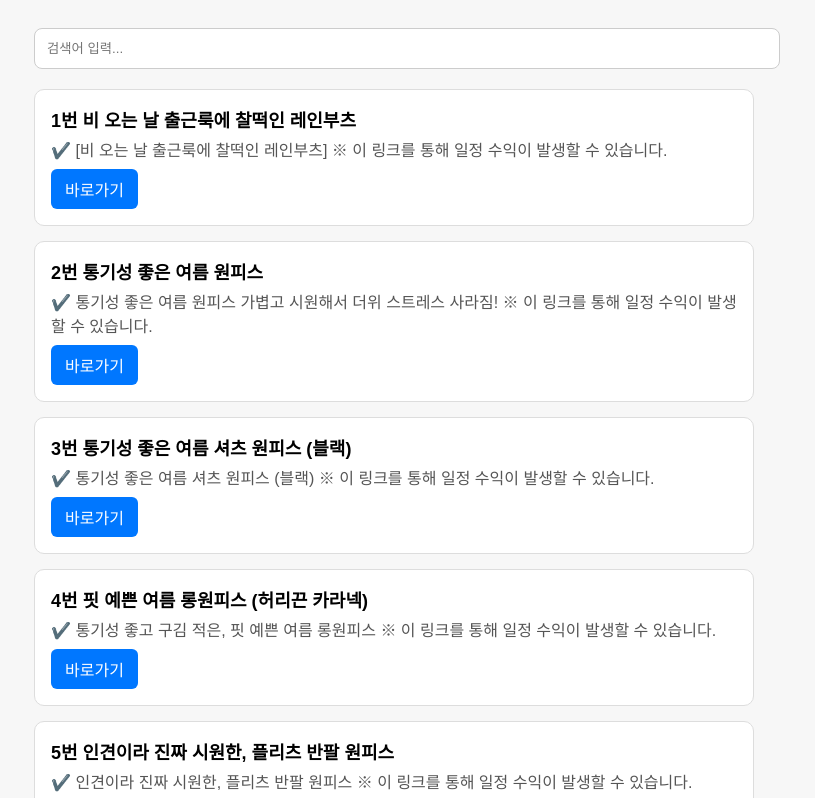
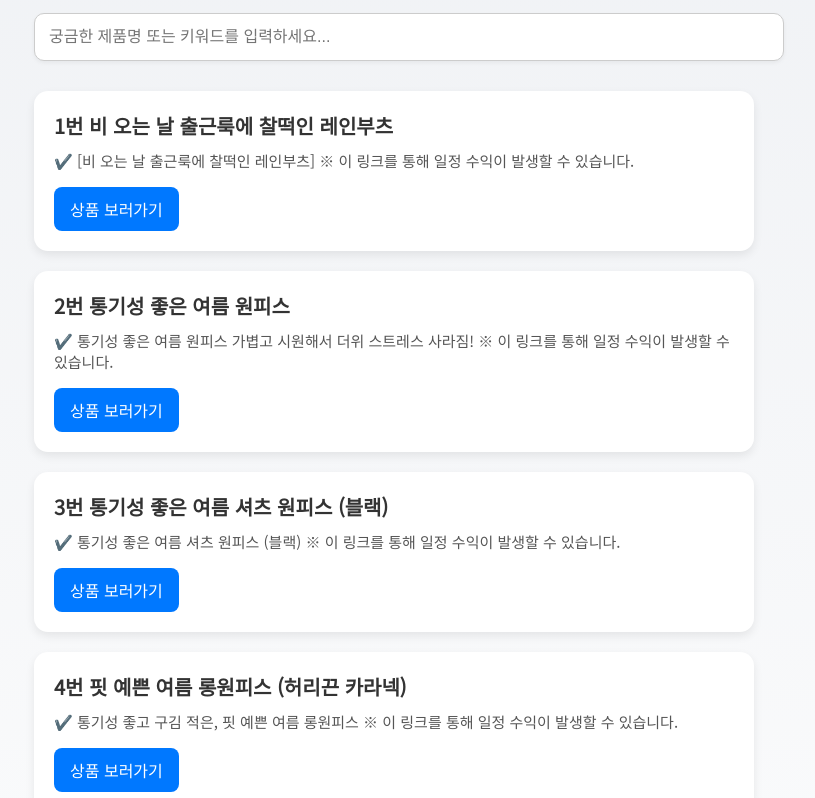
Before and after one commit to EatedApple/linkpage, a plain HTML site: page index.html in a window 1280 px wide. Shown: the part 111-909 px from the top of the page, without its empty margins (246-1061 px from the left). Drawn offline with Linux system fonts and the light colour scheme.

Commit message:
Update index.html

```diff
--- a/index.html
+++ b/index.html
@@ -2,24 +2,96 @@
 <html lang="ko">
 <head>
   <meta charset="UTF-8" />
-  <meta name="viewport" content="width=device-width, initial-scale=1.0" />
-  <title>item99 상품 모음</title>
+  <meta name="viewport" content="width=device-width, initial-scale=1.0"/>
+  <title>item99 추천 리스트</title>
+  <link href="https://fonts.googleapis.com/css2?family=Noto+Sans+KR&display=swap" rel="stylesheet">
   <style>
-    body { font-family: sans-serif; padding: 30px; background: #f7f7f7; max-width: 720px; margin: auto; }
-    h1 { text-align: center; }
-    #search { width: 100%; padding: 12px; margin: 20px 0; border-radius: 8px; border: 1px solid #ccc; }
-    .item { background: #fff; padding: 16px; margin-bottom: 15px; border-radius: 10px; border: 1px solid #ddd; }
-    .item-title { font-size: 18px; font-weight: bold; margin-bottom: 5px; }
-    .item-desc { color: #555; margin-bottom: 8px; }
-    .item a { background: #0077ff; color: white; text-decoration: none; padding: 8px 14px; border-radius: 6px; display: inline-block; }
+    body {
+      font-family: 'Noto Sans KR', sans-serif;
+      background: linear-gradient(to bottom, #f0f2f5, #ffffff);
+      margin: 0;
+      padding: 40px 20px;
+      max-width: 720px;
+      margin: auto;
+      color: #333;
+    }
+
+    h1 {
+      text-align: center;
+      margin-bottom: 30px;
+      font-size: 26px;
+      color: #222;
+    }
+
+    #search {
+      width: 100%;
+      padding: 14px;
+      font-size: 16px;
+      border-radius: 10px;
+      border: 1px solid #ccc;
+      box-shadow: 0 2px 4px rgba(0,0,0,0.05);
+      margin-bottom: 30px;
+    }
+
+    .item {
+      background: white;
+      border-radius: 14px;
+      padding: 20px;
+      margin-bottom: 20px;
+      box-shadow: 0 4px 10px rgba(0, 0, 0, 0.08);
+      transition: transform 0.2s ease;
+    }
+
+    .item:hover {
+      transform: translateY(-2px);
+    }
+
+    .item-title {
+      font-size: 20px;
+      font-weight: bold;
+      margin-bottom: 10px;
+    }
+
+    .item-desc {
+      color: #555;
+      font-size: 15px;
+      margin-bottom: 16px;
+    }
+
+    .item a {
+      display: inline-block;
+      background: #0078ff;
+      color: white;
+      padding: 10px 16px;
+      text-decoration: none;
+      border-radius: 8px;
+      font-weight: 500;
+      transition: background 0.2s;
+    }
+
+    .item a:hover {
+      background: #005fcc;
+    }
+
+    footer {
+      text-align: center;
+      font-size: 13px;
+      color: #888;
+      margin-top: 40px;
+    }
   </style>
-  <!-- Umami Tracking Script -->
   <script defer src="https://cloud.umami.is/script.js" data-website-id="53f2bb5d-d28d-486b-964d-83e6d7b20e83"></script>
 </head>
 <body>
   <h1>📦 item99 추천 모음</h1>
-  <input type="text" id="search" placeholder="검색어 입력..." />
+  <input type="text" id="search" placeholder="궁금한 제품명 또는 키워드를 입력하세요..." />
   <div id="list">불러오는 중...</div>
+
+  <footer>
+    🔗 <a href="https://www.youtube.com/channel/UC94mOz-J3NAL9tEGu1YB5BA" target="_blank">YouTube</a> |
+    <a href="https://www.tiktok.com/@hyunta_item" target="_blank">TikTok</a> |
+    <a href="https://www.instagram.com/hyunta_item/" target="_blank">Instagram</a>
+  </footer>
 
   <script>
     const list = document.getElementById('list');
@@ -31,7 +103,7 @@
         const res = await fetch('item.json');
         products = await res.json();
         renderList();
-      } catch (e) {
+      } catch {
         list.innerHTML = '❌ 상품 데이터를 불러올 수 없습니다.';
       }
     }
@@ -43,22 +115,24 @@
         p.desc.toLowerCase().includes(filter.toLowerCase())
       );
 
+      if (filtered.length === 0) {
+        list.innerHTML = '<div>🔍 해당 조건에 맞는 상품이 없습니다.</div>';
+        return;
+      }
+
       filtered.forEach(p => {
         const div = document.createElement('div');
         div.className = 'item';
         div.innerHTML = `
           <div class="item-title">${p.title}</div>
           <div class="item-desc">${p.desc}</div>
-          <a href="${p.link}" target="_blank">바로가기</a>
+          <a href="${p.link}" target="_blank">상품 보러가기</a>
         `;
         list.appendChild(div);
       });
     }
 
-    search.addEventListener('input', e => {
-      renderList(e.target.value);
-    });
-
+    search.addEventListener('input', e => renderList(e.target.value));
     loadData();
   </script>
 </body>
```
